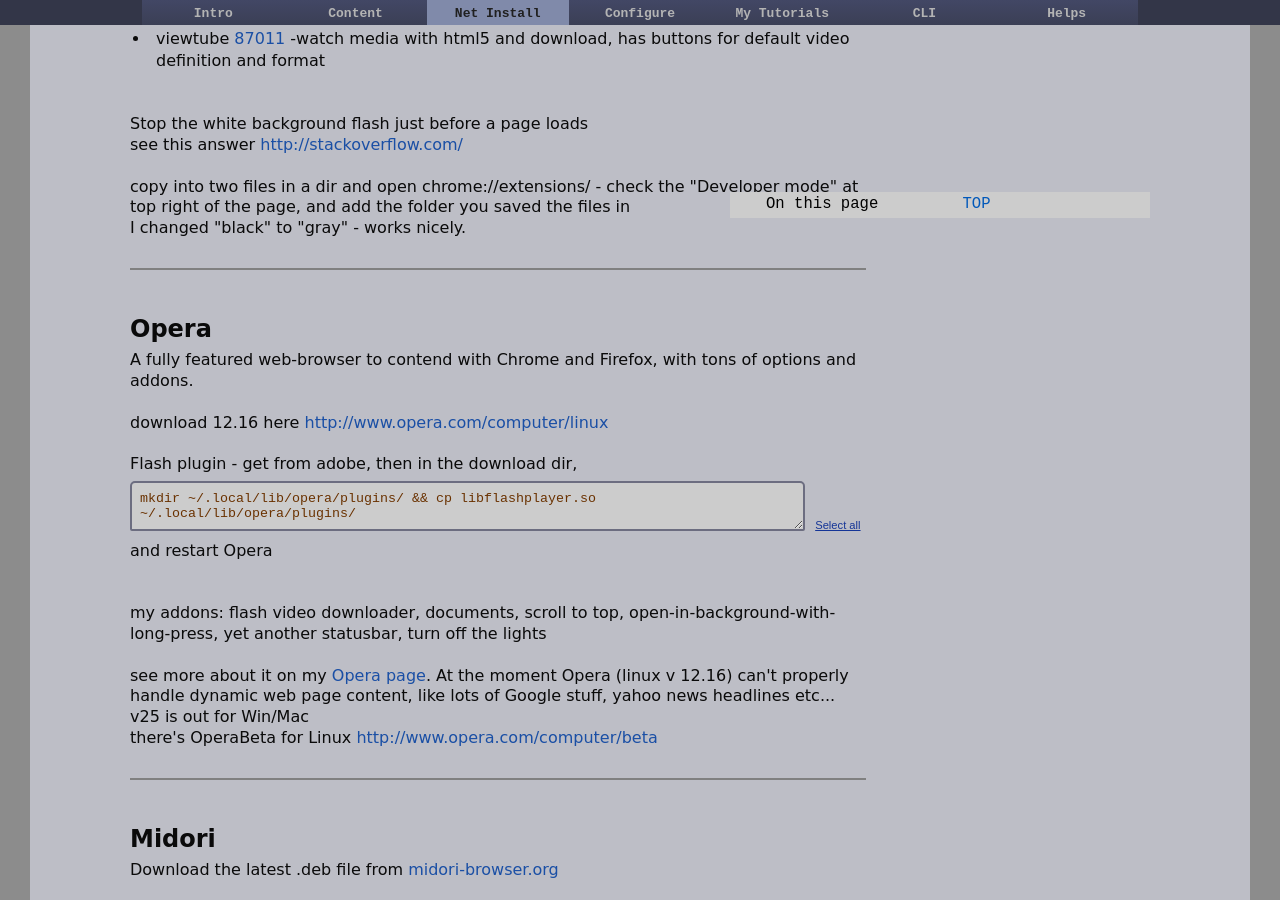
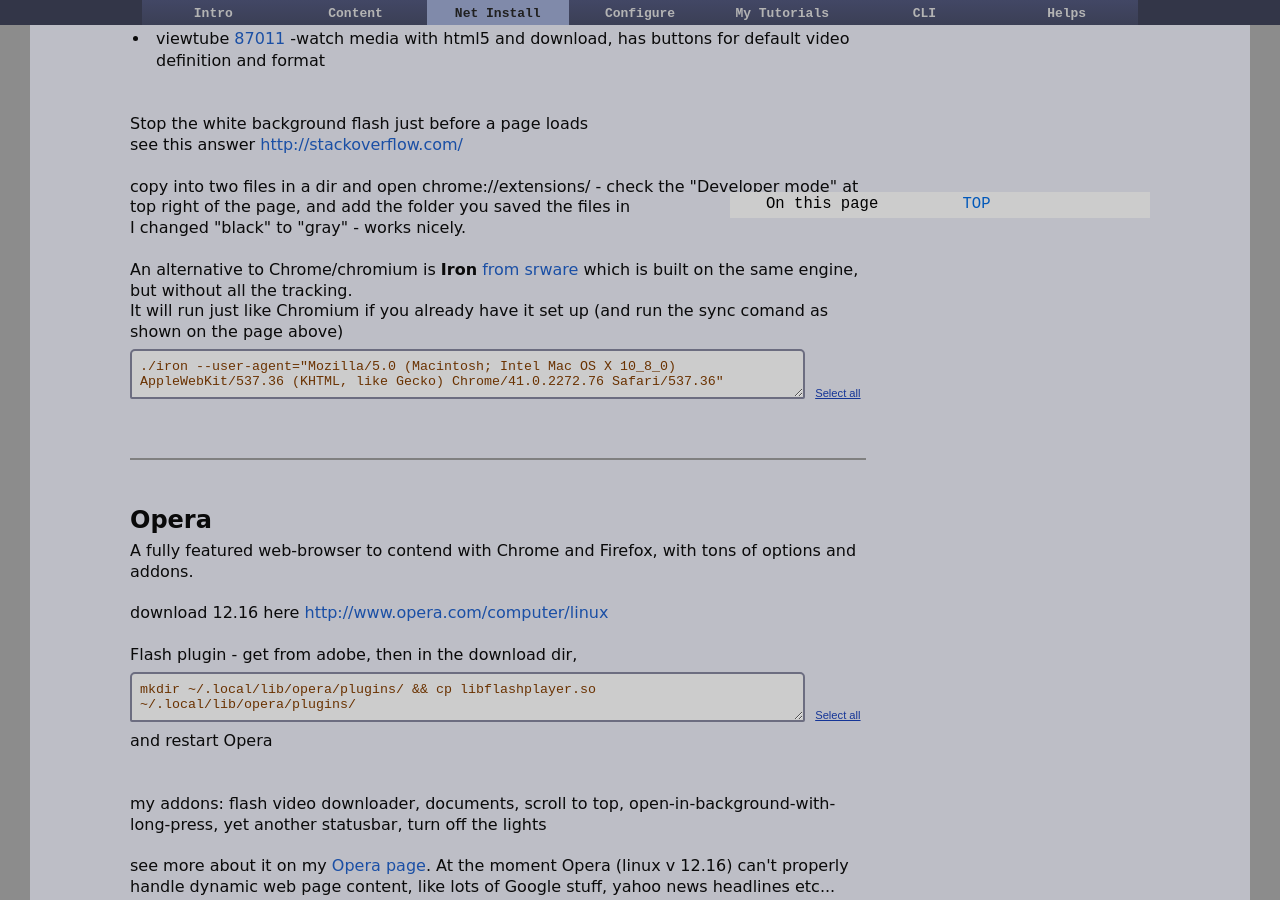
Before and after one commit to dquinton/debian-install, a Jekyll site: the page built from netinstall/step4.html, in a window 1280 px wide and 900 px high, scrolled down 2083 px. Built offline with Jekyll 4.4.1, drawn with Linux system fonts in a browser that asks for light colours.

Commit message:
updating pages

```diff
--- a/netinstall/step4.html
+++ b/netinstall/step4.html
@@ -125,7 +125,16 @@
 <br><br>
 copy into two files in a dir and open chrome://extensions/ - check the "Developer mode" at top right of the page, and add the folder you saved the files in<br>
 I changed "black" to "gray" - works nicely.
+<br><br>
 
+An alternative to Chrome/chromium is <b>Iron</b> <a href="http://www.srware.net/forum/viewtopic.php?f=18&t=8699">from srware</a> which is built on the same engine, but without all the tracking.  <br>
+It will run just like Chromium if you already have it set up (and run the sync comand as shown on the page above)
+
+<form>
+<textarea name="T" id="cmd" rows="2" cols="80">
+./iron --user-agent="Mozilla/5.0 (Macintosh; Intel Mac OS X 10_8_0) AppleWebKit/537.36 (KHTML, like Gecko) Chrome/41.0.2272.76 Safari/537.36"</textarea>
+&nbsp;<input type="button" class="submitLink" value="Select all" onClick="javascript:this.form.T.focus();this.form.T.select();">
+</form>
 
 <br><br>
 <hr noshade="noshade">
```
